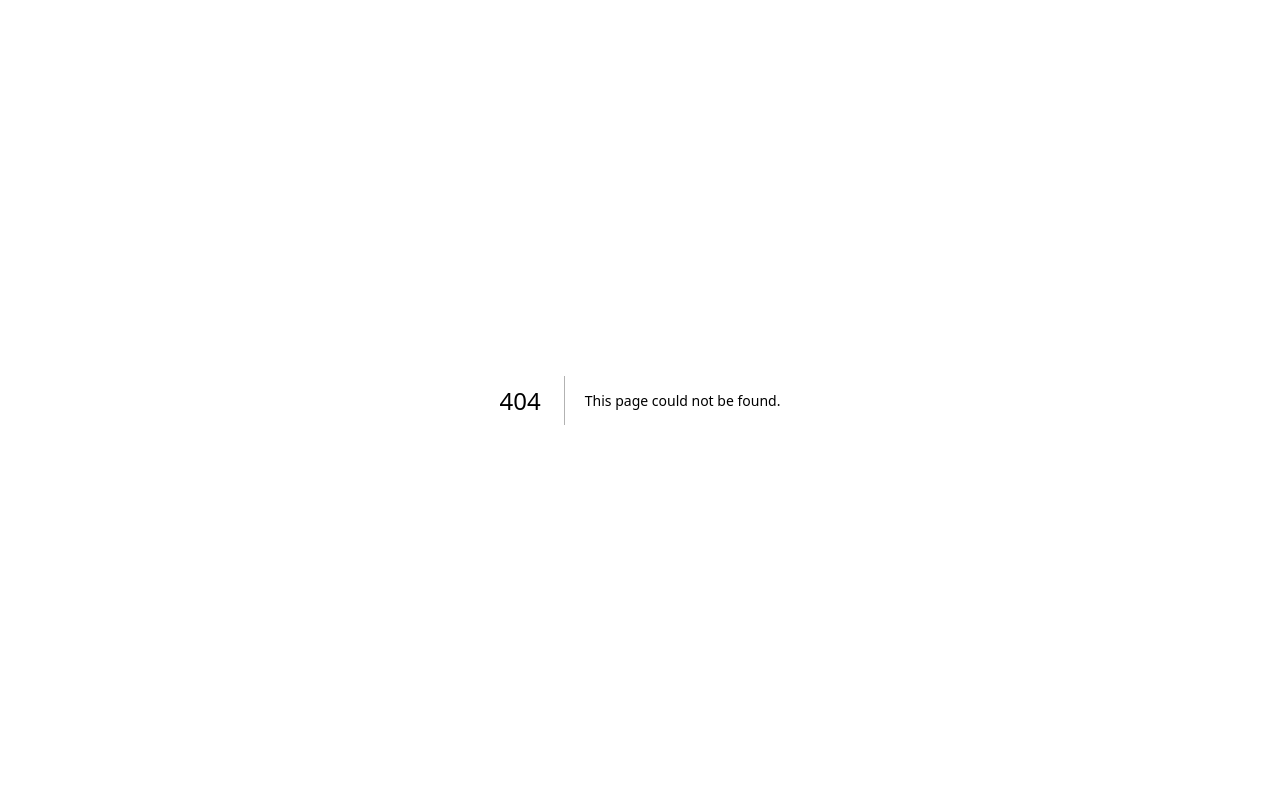
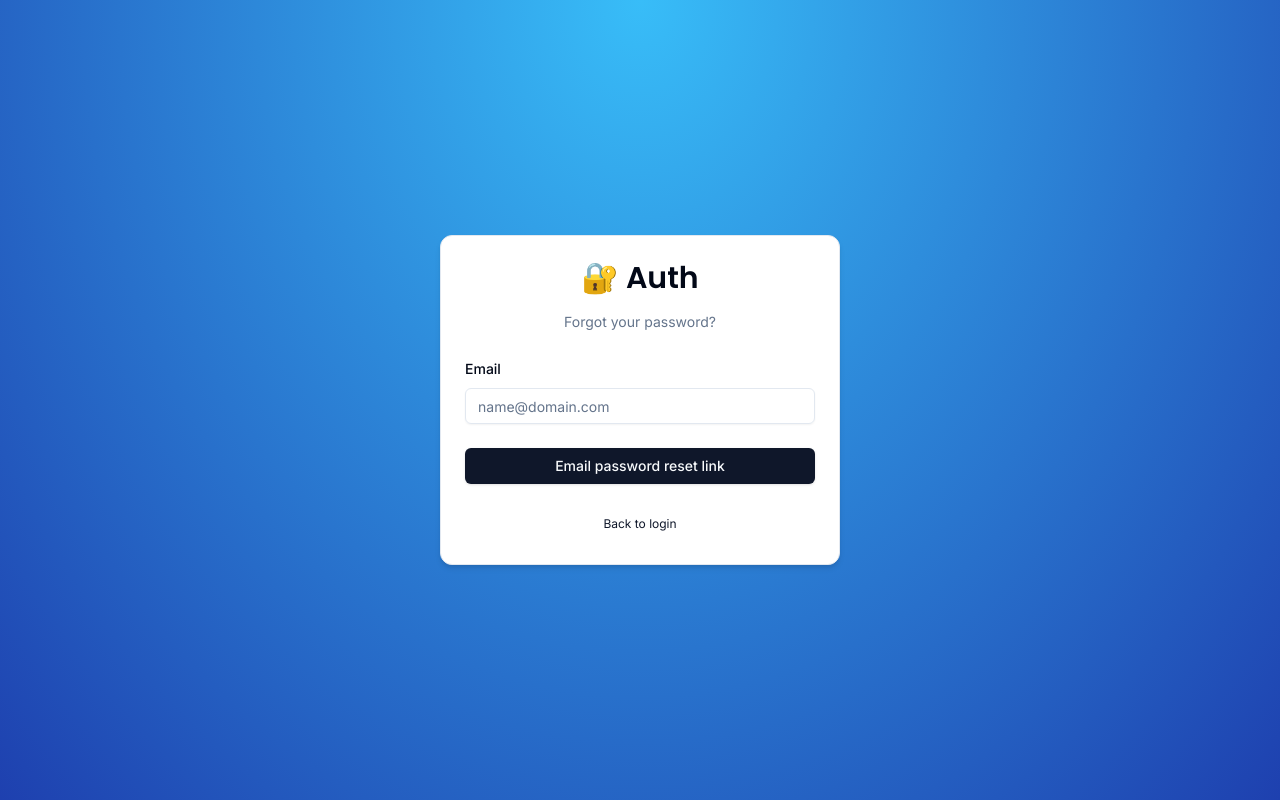
Before and after one commit to salimi-my/next-auth-starter, a Next.js app: page /auth/forgot-password in a window 1280 px wide. Before the commit this address had no page. Built offline with nearby package versions, Linux system fonts and the light colour scheme; no server answers.

Commit message:
Create forgot password page

```diff
--- /dev/null
+++ b/app/auth/forgot-password/page.tsx
@@ -0,0 +1,5 @@
+import { ForgotPasswordForm } from '@/components/auth/forgot-password-form';
+
+export default function ForgotPasswordPage() {
+  return <ForgotPasswordForm />;
+}
```
